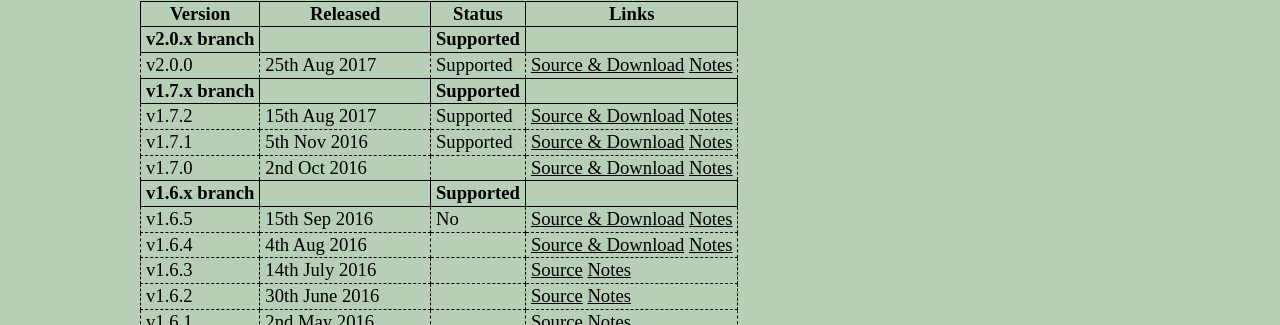
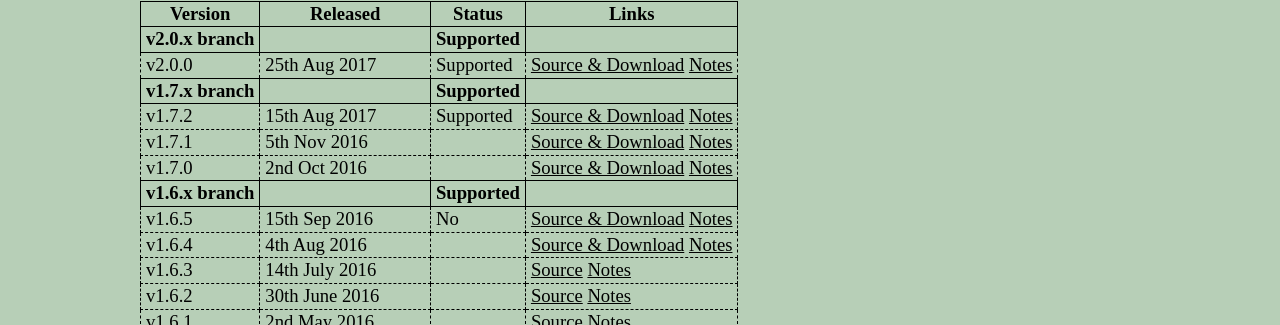
Before and after one commit to OpenACalendar/openacalendar.github.io, a Jekyll site: the page built from webapp/release/index.html, in a window 1280 px wide. Shown: the part 95-420 px from the top of the page. Built offline with Jekyll 4.4.1, drawn with Linux system fonts in a browser that asks for light colours.

Commit message:
v1.7.1 is not supported

```diff
--- a/webapp/release/index.html
+++ b/webapp/release/index.html
@@ -31,7 +31,7 @@ title: Releases
 	<tr>
 		<td>v1.7.1</td>
 		<td>5th Nov 2016</td>
-		<td>Supported</td>
+		<td></td>
 		<td>
 			<a href="https://github.com/OpenACalendar/OpenACalendar-Web-Core/releases/tag/v1.7.1">Source &amp; Download</a>
 			<a href="1.7.1.html">Notes</a>
```
